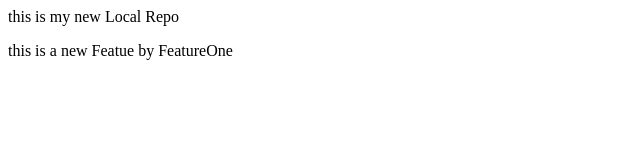
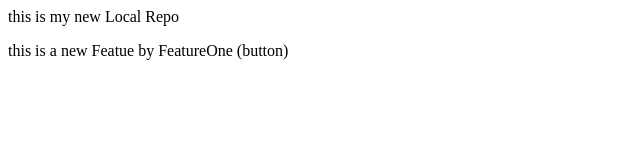
Before and after one commit to harshay922/LocalRepo, a plain HTML site: page index.html in a window 1280 px wide. Shown: the full height of the page, 0-640 px from the left. Drawn offline with Linux system fonts and the light colour scheme.

Commit message:
Add Button

```diff
--- a/index.html
+++ b/index.html
@@ -1,2 +1,4 @@
 <p>this is my new Local Repo</p>
-<p>this is a new Featue by FeatureOne</p>
+<p>this is a new Featue by FeatureOne
+    (button)
+</p>
```
